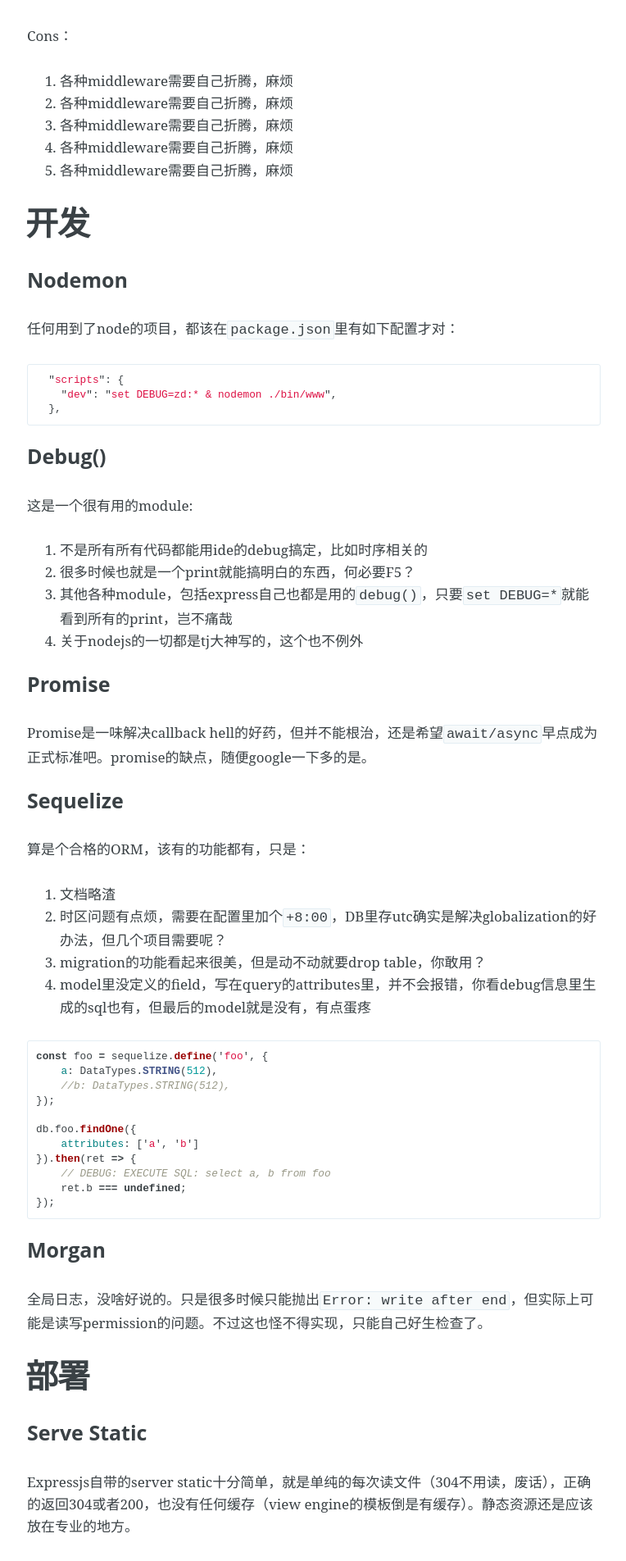
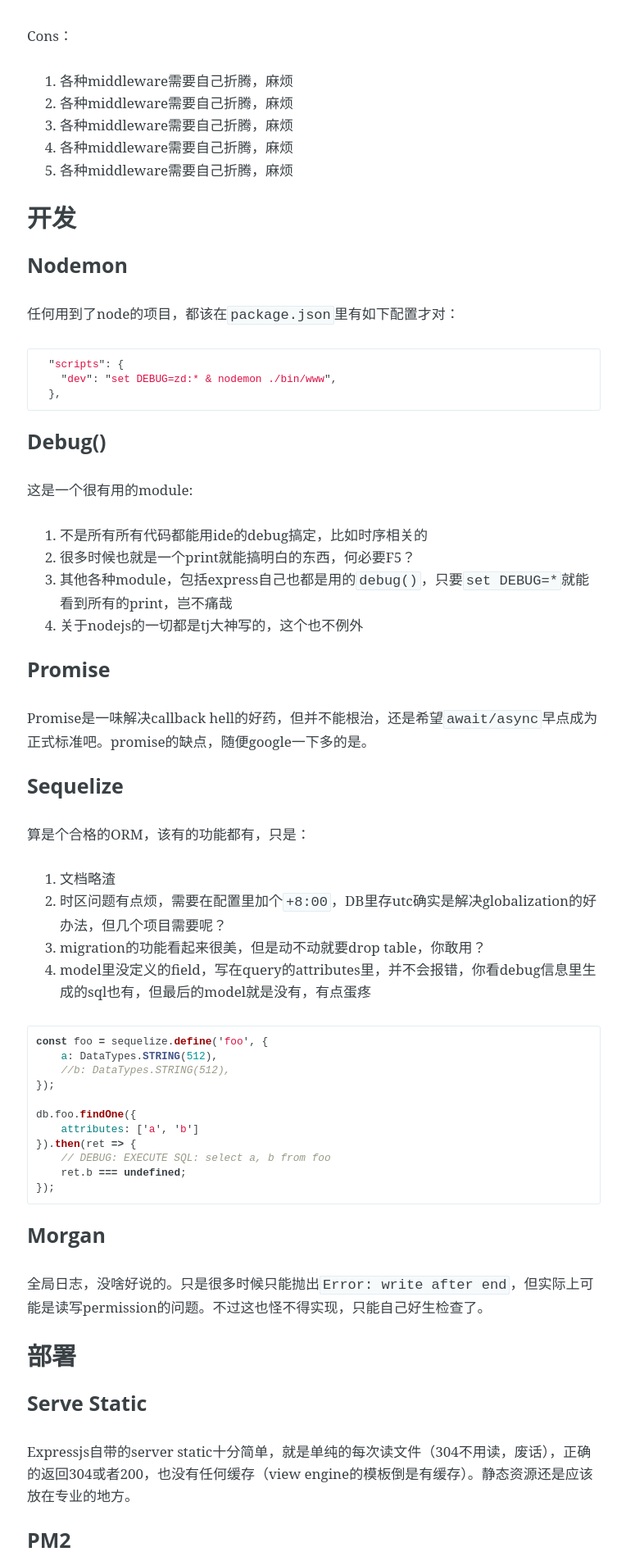
Before and after one commit to rhapsodyn/rhapsodyn.github.com, a Jekyll site: the page built from _posts/2017-07-29-exp-with-express.md, in a window 1280 px wide. Shown: the part 870-2774 px from the top of the page at 82% size, without its empty margins (257-1021 px from the left). Built offline with Jekyll 4.4.1, drawn with Linux system fonts in a browser that asks for light colours; comment, search, counter and statistics services are not loaded.

Commit message:
still some format issues

```diff
--- a/_posts/2017-07-29-exp-with-express.md
+++ b/_posts/2017-07-29-exp-with-express.md
@@ -30,7 +30,9 @@
 1. 各种middleware需要自己折腾，麻烦
 1. 各种middleware需要自己折腾，麻烦
 
-## 开发
+
+
+### 开发
 
 #### Nodemon
 
@@ -82,7 +84,9 @@
 
 全局日志，没啥好说的。只是很多时候只能抛出`Error: write after end`，但实际上可能是读写permission的问题。不过这也怪不得实现，只能自己好生检查了。
 
-## 部署
+
+
+### 部署
 
 #### Serve Static
 
```
